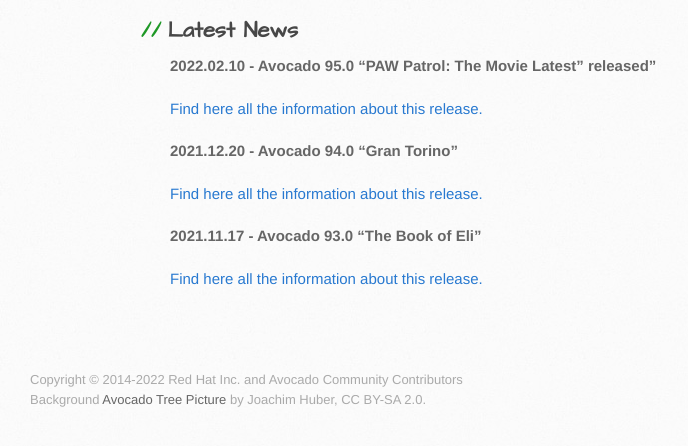
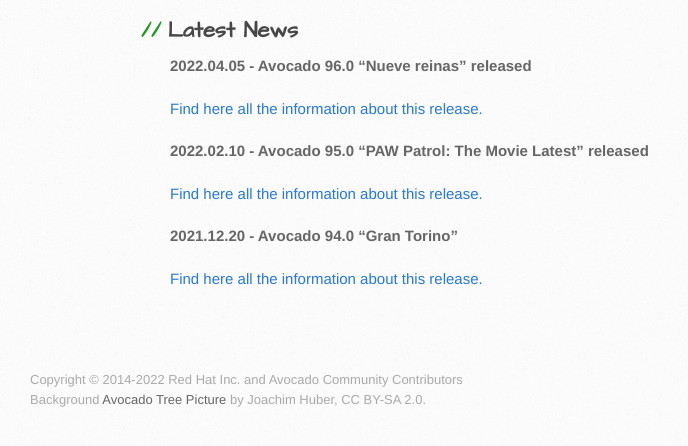
Before and after one commit to avocado-framework/avocado-framework.github.io, a Jekyll site: the page built from index.md, in a window 1280 px wide, cut to the strip 669-1128 px from the top of the page. Shown: the top 446 px of the strip, without its empty margins (0-688 px from the left). Built offline with Jekyll 4.4.1, drawn with Linux system fonts in a browser that asks for light colours; our own code applies the rules of GitHub Pages for plain Markdown files.

Commit message:
Add release 96.0
Signed-off-by: Ana Guerrero Lopez <anguerre@redhat.com>

```diff
--- a/index.md
+++ b/index.md
@@ -17,7 +17,11 @@
 
 ## Latest News
 
-**2022.02.10 - Avocado 95.0 "PAW Patrol: The Movie Latest" released"**
+**2022.04.05 - Avocado 96.0 "Nueve reinas" released**
+
+[Find here all the information about this release.](https://avocado-framework.readthedocs.io/en/latest/releases/96_0.html)
+
+**2022.02.10 - Avocado 95.0 "PAW Patrol: The Movie Latest" released**
 
 [Find here all the information about this release.](https://avocado-framework.readthedocs.io/en/latest/releases/95_0.html)
 
@@ -25,8 +29,3 @@
 **2021.12.20 - Avocado 94.0 "Gran Torino"**
 
 [Find here all the information about this release.](https://avocado-framework.readthedocs.io/en/latest/releases/94_0.html)
-
-
-**2021.11.17 - Avocado 93.0 "The Book of Eli"**
-
-[Find here all the information about this release.](https://avocado-framework.readthedocs.io/en/latest/releases/93_0.html)
```
